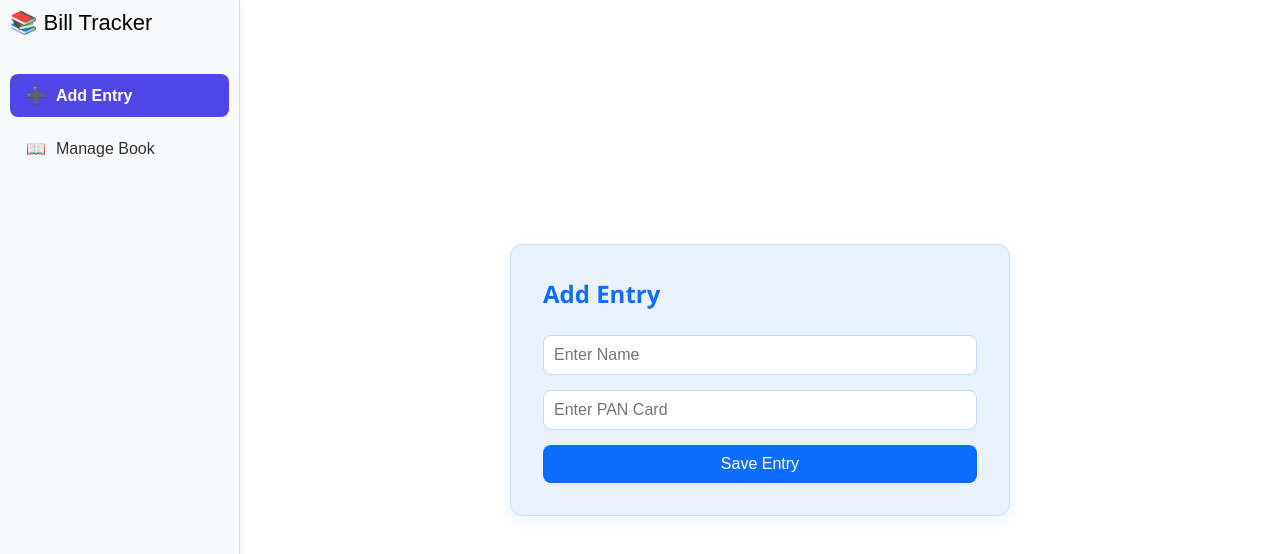
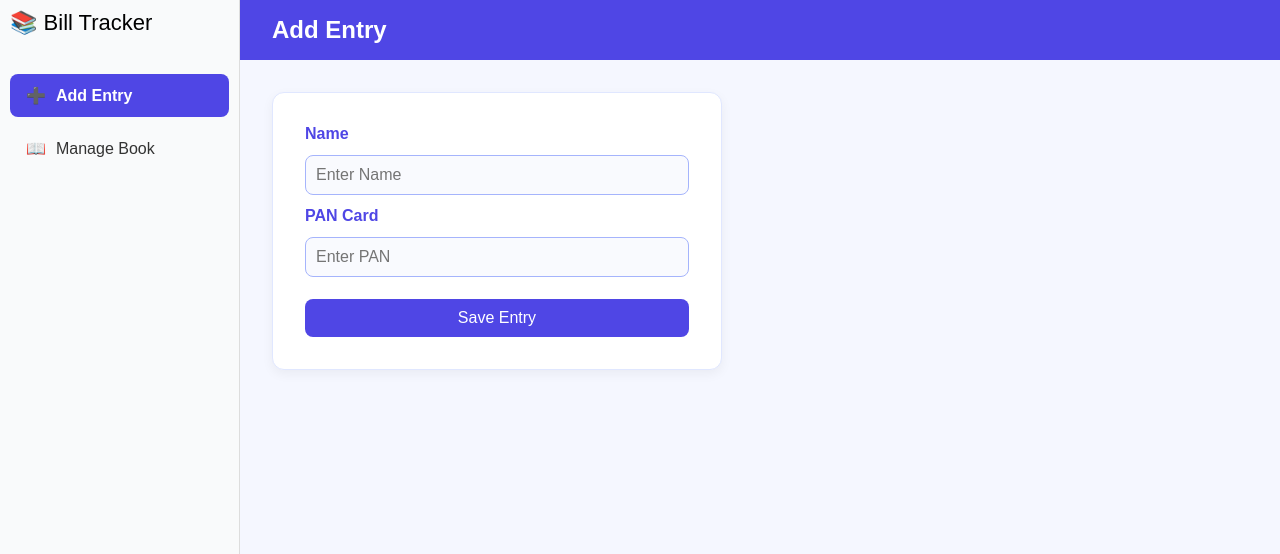
Before and after one commit to think-WayBig/30-bill-tracker-smart-tax, a React (Vite) app: page / in a window 1280 px wide. Shown: the top 554 px of the page. Built offline with nearby package versions, Linux system fonts and the light colour scheme.

Commit message:
load entries in table and consistent design

```diff
--- a/src/preload/index.ts
+++ b/src/preload/index.ts
@@ -6,7 +6,8 @@ const api = {
 }
 
 contextBridge.exposeInMainWorld('electronAPI', {
-  saveEntry: (entry: { name: string; pan: string }) => ipcRenderer.invoke('save-entry', entry)
+  saveEntry: (entry: { name: string; pan: string }) => ipcRenderer.invoke('save-entry', entry),
+  loadEntries: () => ipcRenderer.invoke('load-entries')
 })
 
 // Use `contextBridge` APIs to expose Electron APIs to
--- a/src/renderer/src/components/AddEntry.tsx
+++ b/src/renderer/src/components/AddEntry.tsx
@@ -1,4 +1,5 @@
 import React, { useState } from 'react'
+import Layout from './Layout'
 
 const AddEntry: React.FC = () => {
   const [name, setName] = useState('')
@@ -8,13 +9,7 @@ const AddEntry: React.FC = () => {
   const handleSubmit = async (e: React.FormEvent) => {
     e.preventDefault()
 
-    console.log('Calling saveEntry', { name, pan })
-
-    console.log('electronAPI:', window.electronAPI)
-
     const result = await window.electronAPI.saveEntry({ name, pan })
-
-    console.log('Save result:', result)
 
     if (result.success) {
       setMessage('✅ Entry saved successfully!')
@@ -26,25 +21,22 @@ const AddEntry: React.FC = () => {
   }
 
   return (
+    <Layout title="Add Entry">
       <form
         onSubmit={handleSubmit}
         style={{
           display: 'flex',
           flexDirection: 'column',
-        gap: '15px',
-        minWidth: '500px',
-        maxWidth: '900px',
-        margin: '2rem auto',
+          gap: '12px',
+          maxWidth: '450px',
+          backgroundColor: '#fff',
+          borderRadius: '12px',
           padding: '2rem',
-        backgroundColor: '#eaf3fc',
-        borderRadius: '12px',
-        boxShadow: '0 4px 12px rgba(0, 123, 255, 0.1)',
-        fontFamily: 'Segoe UI, sans-serif',
-        border: '1px solid #cce0ff'
+          boxShadow: '0 4px 12px rgba(0, 0, 0, 0.05)',
+          border: '1px solid #e0e7ff'
         }}
       >
-      <h2 style={{ marginBottom: '10px', color: '#0d6efd' }}>Add Entry</h2>
-
+        <label style={{ fontWeight: 600, color: '#4f46e5' }}>Name</label>
         <input
           type="text"
           placeholder="Enter Name"
@@ -53,29 +45,26 @@ const AddEntry: React.FC = () => {
           required
           style={{
             padding: '10px',
-          border: '1px solid #bcdfff',
+            border: '1px solid #a5b4fc',
             borderRadius: '8px',
             fontSize: '16px',
-          outline: 'none',
-          backgroundColor: '#ffffff',
-          color: '#003366'
+            backgroundColor: '#f9fafe'
           }}
         />
 
+        <label style={{ fontWeight: 600, color: '#4f46e5' }}>PAN Card</label>
         <input
           type="text"
-        placeholder="Enter PAN Card"
+          placeholder="Enter PAN"
           value={pan}
           onChange={(e) => setPan(e.target.value)}
           required
           style={{
             padding: '10px',
-          border: '1px solid #bcdfff',
+            border: '1px solid #a5b4fc',
             borderRadius: '8px',
             fontSize: '16px',
-          outline: 'none',
-          backgroundColor: '#ffffff',
-          color: '#003366'
+            backgroundColor: '#f9fafe'
           }}
         />
 
@@ -83,16 +72,14 @@ const AddEntry: React.FC = () => {
           type="submit"
           style={{
             padding: '10px',
-          backgroundColor: '#0d6efd',
-          color: 'white',
+            backgroundColor: '#4f46e5',
+            color: '#fff',
             border: 'none',
             borderRadius: '8px',
             cursor: 'pointer',
             fontSize: '16px',
-          transition: 'background-color 0.3s ease'
+            marginTop: '10px'
           }}
-        onMouseEnter={(e) => (e.currentTarget.style.backgroundColor = '#0b5ed7')}
-        onMouseLeave={(e) => (e.currentTarget.style.backgroundColor = '#0d6efd')}
         >
           Save Entry
         </button>
@@ -101,14 +88,15 @@ const AddEntry: React.FC = () => {
           <div
             style={{
               marginTop: '10px',
-            color: message.startsWith('✅') ? '#0d6efd' : '#d00000',
-            fontWeight: '500'
+              color: message.startsWith('✅') ? '#4f46e5' : '#dc2626',
+              fontWeight: 500
             }}
           >
             {message}
           </div>
         )}
       </form>
+    </Layout>
   )
 }
 
--- /dev/null
+++ b/src/renderer/src/components/Layout.tsx
@@ -0,0 +1,20 @@
+import React from 'react'
+
+const Layout: React.FC<{ title: string; children: React.ReactNode }> = ({ title, children }) => (
+  <div style={{ backgroundColor: '#f5f7ff', minHeight: '100vh' }}>
+    <header
+      style={{
+        padding: '1rem 2rem',
+        backgroundColor: '#4f46e5',
+        color: '#fff',
+        fontSize: '1.5rem',
+        fontWeight: 'bold'
+      }}
+    >
+      {title}
+    </header>
+    <main style={{ padding: '2rem' }}>{children}</main>
+  </div>
+)
+
+export default Layout
--- a/src/renderer/src/components/MainView.tsx
+++ b/src/renderer/src/components/MainView.tsx
@@ -12,9 +12,8 @@ const MainView = () => {
       <div
         style={{
           flex: 1,
-          display: 'flex',
-          justifyContent: 'center',
-          alignItems: 'center',
+          overflowY: 'auto',
+          backgroundColor: '#f3f4f6'
         }}
       >
         {activeScreen === 'add' && <AddEntry />}
--- a/src/renderer/src/components/ManageBook.tsx
+++ b/src/renderer/src/components/ManageBook.tsx
@@ -1,9 +1,87 @@
+import { useEffect } from 'react'
+import Layout from './Layout'
+
 const ManageBook = () => {
+  useEffect(() => {
+    const renderTable = (data: { name: string; pan: string }[]) => {
+      const tbody = document.getElementById('entryBody')
+      if (!tbody) return
+
+      tbody.innerHTML = ''
+      for (const entry of data) {
+        const tr = document.createElement('tr')
+        tr.innerHTML = `<td style="padding: 10px 16px;">${entry.name}</td><td style="padding: 10px 16px;">${entry.pan}</td>`
+        tr.className = 'hoverable-row'
+        tbody.appendChild(tr)
+      }
+    }
+
+    window.electronAPI.loadEntries().then((entries) => {
+      renderTable(entries)
+
+      const searchInput = document.getElementById('searchInput') as HTMLInputElement
+      if (!searchInput) return
+
+      searchInput.addEventListener('input', () => {
+        const query = searchInput.value.toLowerCase()
+        const filtered = entries.filter(
+          (entry) =>
+            entry.name.toLowerCase().includes(query) || entry.pan.toLowerCase().includes(query)
+        )
+        renderTable(filtered)
+      })
+    })
+  }, [])
+
   return (
-    <div style={{ padding: '20px', width: '100vw', height: '100vh', backgroundColor: 'white' }}>
-      📖 Manage Book Screen
-    </div>
+    <Layout title="📚 Manage Book">
+      <style>
+        {`
+        .hoverable-row:hover {
+          background-color: #eef2ff; /* light indigo */
+        }
+      `}
+      </style>
+      <input
+        type="text"
+        id="searchInput"
+        placeholder="Search by Name or PAN"
+        style={{
+          width: '100%',
+          padding: '10px 15px',
+          fontSize: '16px',
+          borderRadius: '6px',
+          border: '1px solid #ccc',
+          marginBottom: '20px',
+          outline: 'none'
+        }}
+      />
+
+      <table
+        id="entryTable"
+        style={{
+          width: '100%',
+          borderCollapse: 'collapse',
+          backgroundColor: 'white',
+          boxShadow: '0 2px 8px rgba(0,0,0,0.1)'
+        }}
+      >
+        <thead>
+          <tr style={{ backgroundColor: '#4f46e5', color: 'white' }}>
+            <th style={thStyle}>Name</th>
+            <th style={thStyle}>PAN</th>
+          </tr>
+        </thead>
+        <tbody id="entryBody" />
+      </table>
+    </Layout>
   )
 }
 
+const thStyle: React.CSSProperties = {
+  padding: '12px 16px',
+  textAlign: 'left',
+  fontWeight: 'bold'
+}
+
 export default ManageBook
--- a/src/renderer/src/types.d.ts
+++ b/src/renderer/src/types.d.ts
@@ -3,7 +3,11 @@ export {}
 declare global {
   interface Window {
     electronAPI: {
-      saveEntry: (entry: { name: string; pan: string }) => Promise<{ success: boolean; error?: string }>
+      saveEntry: (entry: {
+        name: string
+        pan: string
+      }) => Promise<{ success: boolean; error?: string }>
+      loadEntries: () => Promise<{ name: string; pan: string }[]>
     }
     api: {
       selectFolder: () => Promise<string | null>
```
Also changed, not shown: src/main/index.ts (+15 -0 lines). Lines whose indentation alone changed are shown as unchanged.
